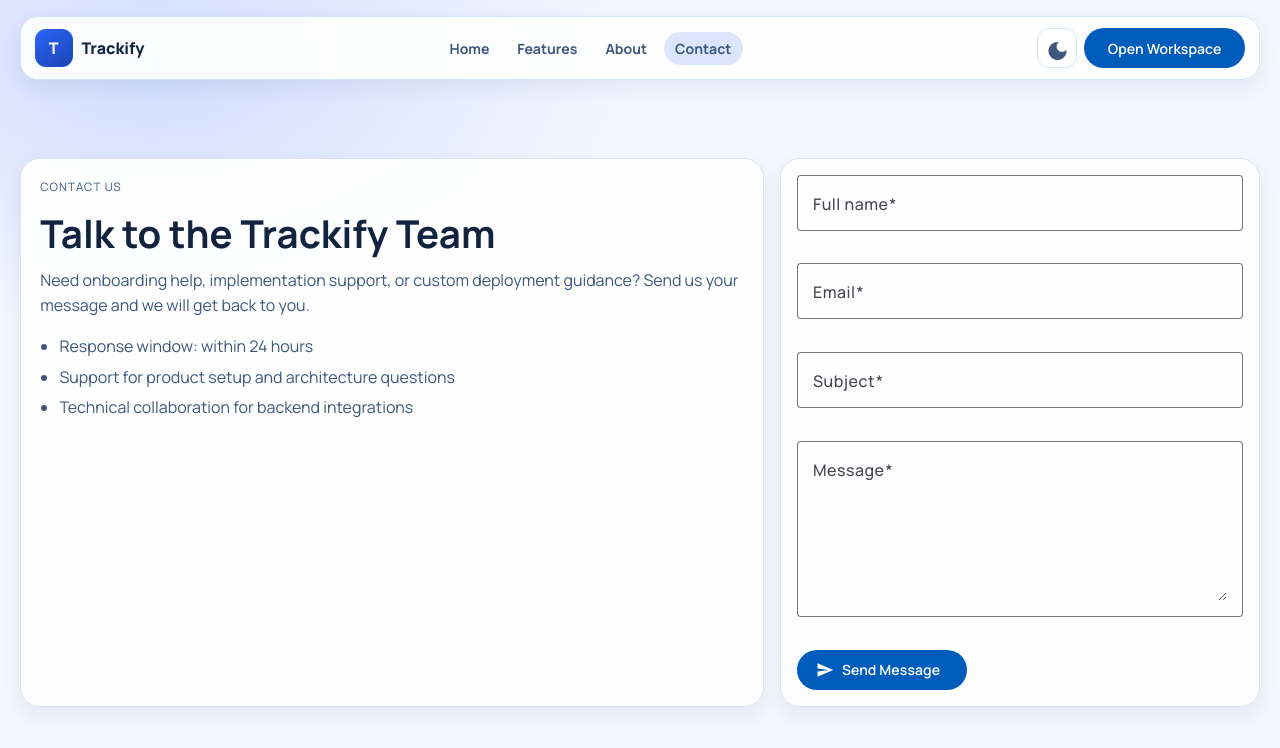
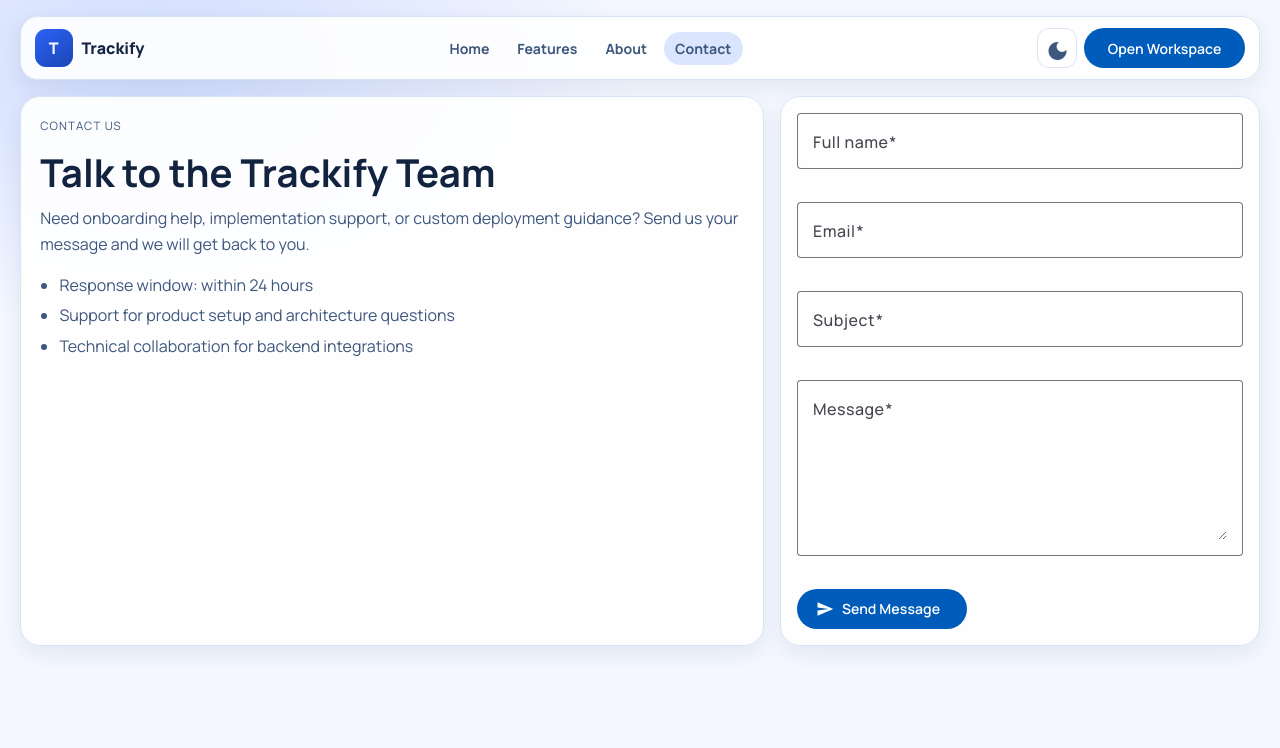
Before and after one commit to Hadi20Diab/Trackify, an Angular app: page /contact in a window 1280 px wide. Shown: the top 748 px of the page. Built offline with nearby package versions, Linux system fonts and the light colour scheme.

Commit message:
fix(landing): normalize header-to-content spacing across public pages

```diff
--- a/src/app/features/landing/pages/about-page.component.css
+++ b/src/app/features/landing/pages/about-page.component.css
@@ -2,6 +2,7 @@
   min-height: 100vh;
   padding: 1rem;
   display: grid;
+  align-content: start;
   gap: 1rem;
   background:
     radial-gradient(58% 52% at 12% 8%, color-mix(in srgb, var(--brand-500) 18%, transparent), transparent 65%),
--- a/src/app/features/landing/pages/contact-page.component.css
+++ b/src/app/features/landing/pages/contact-page.component.css
@@ -2,6 +2,7 @@
   min-height: 100vh;
   padding: 1rem;
   display: grid;
+  align-content: start;
   gap: 1rem;
   background:
     radial-gradient(58% 52% at 12% 8%, color-mix(in srgb, var(--brand-500) 18%, transparent), transparent 65%),
--- a/src/app/features/landing/pages/features-page.component.css
+++ b/src/app/features/landing/pages/features-page.component.css
@@ -2,6 +2,7 @@
   min-height: 100vh;
   padding: 1rem;
   display: grid;
+  align-content: start;
   gap: 1rem;
   background:
     radial-gradient(58% 52% at 12% 8%, color-mix(in srgb, var(--brand-500) 18%, transparent), transparent 65%),
--- a/src/app/features/landing/pages/landing-page.component.css
+++ b/src/app/features/landing/pages/landing-page.component.css
@@ -2,6 +2,7 @@
   min-height: 100vh;
   padding: 1.1rem;
   display: grid;
+  align-content: start;
   gap: 1.2rem;
   background:
     radial-gradient(58% 52% at 12% 8%, color-mix(in srgb, var(--brand-500) 20%, transparent), transparent 65%),
```
